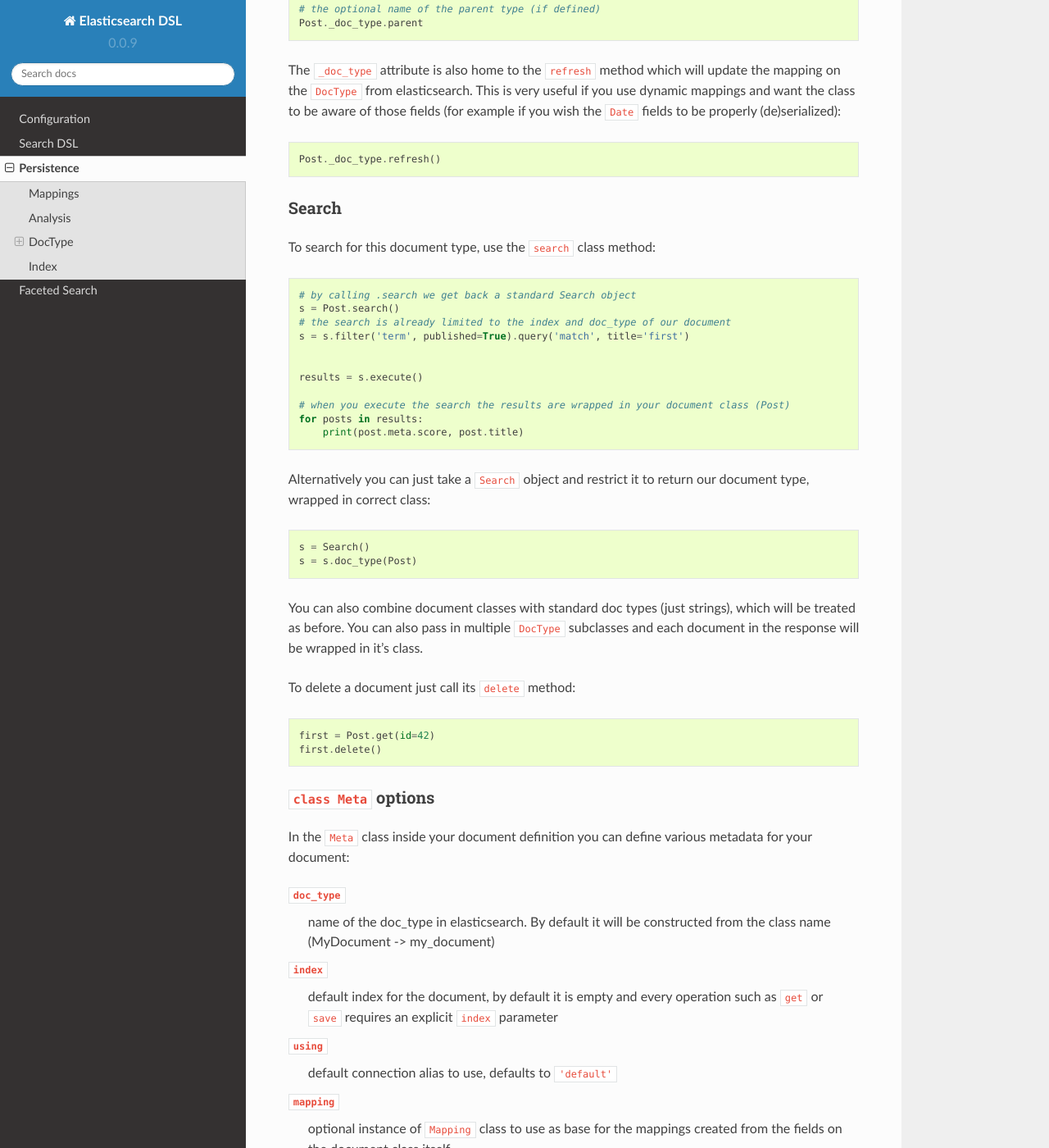
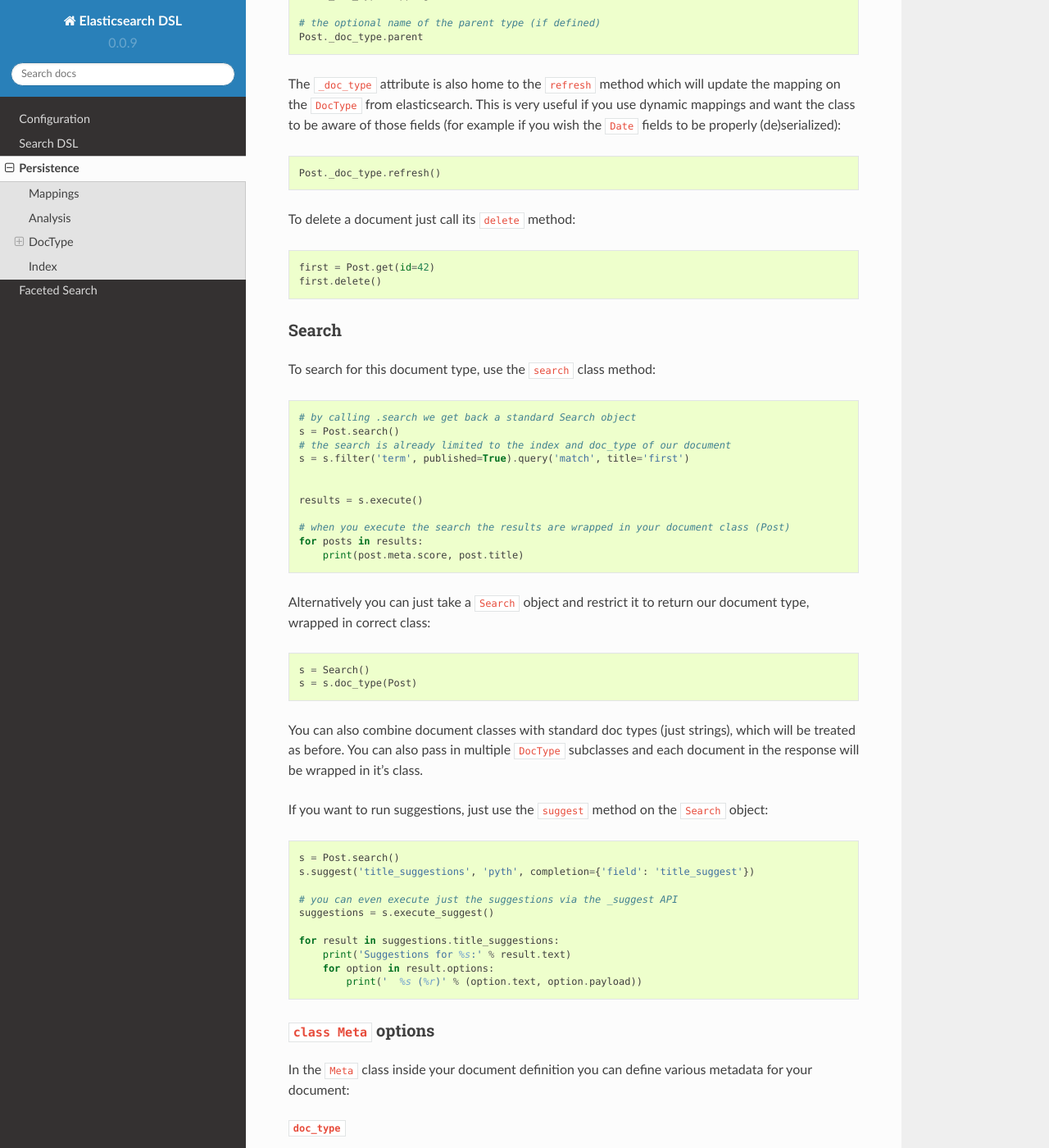
Before and after one commit to elastic/elasticsearch-dsl-py, a Sphinx documentation site: the page built from docs/persistence.rst, in a window 1280 px wide and 1400 px high, scrolled down 4294 px. Shown: the whole window at 82% size. Built offline with Sphinx 7.4.7 and the Read the Docs theme 2.0.0, drawn with Linux system fonts in a browser that asks for light colours; some of the changed text lies outside the part shown.

Commit message:
More documentation for suggesters and DocType
Closes #278

```diff
--- a/docs/persistence.rst
+++ b/docs/persistence.rst
@@ -118,6 +118,7 @@ If you want to create a model-like wrapper around your documents, use the
 
     class Post(DocType):
         title = String()
+        title_suggest = Completion(payloads=True)
         created_at = Date()
         published = Boolean()
         category = String(
@@ -187,8 +188,8 @@ variant:
     # prints 42, same as post._id
     print(post.meta.id)
 
-    # override default index
-    post._index = 'my-blog'
+    # override default index, same as post._index
+    post.meta.index = 'my-blog'
 
 .. note::
 
@@ -245,6 +246,13 @@ example if you wish the ``Date`` fields to be properly (de)serialized):
 
     Post._doc_type.refresh()
 
+To delete a document just call its ``delete`` method:
+
+.. code:: python
+
+    first = Post.get(id=42)
+    first.delete()
+
 Search
 ~~~~~~
 
@@ -276,12 +284,22 @@ You can also combine document classes with standard doc types (just strings),
 which will be treated as before. You can also pass in multiple ``DocType``
 subclasses and each document in the response will be wrapped in it's class.
 
-To delete a document just call its ``delete`` method:
+If you want to run suggestions, just use the ``suggest`` method on the
+``Search`` object:
 
 .. code:: python
 
-    first = Post.get(id=42)
-    first.delete()
+    s = Post.search()
+    s.suggest('title_suggestions', 'pyth', completion={'field': 'title_suggest'})
+
+    # you can even execute just the suggestions via the _suggest API
+    suggestions = s.execute_suggest()
+
+    for result in suggestions.title_suggestions:
+        print('Suggestions for %s:' % result.text)
+        for option in result.options:
+            print('  %s (%r)' % (option.text, option.payload))
+
 
 ``class Meta`` options
 ~~~~~~~~~~~~~~~~~~~~~~
```
